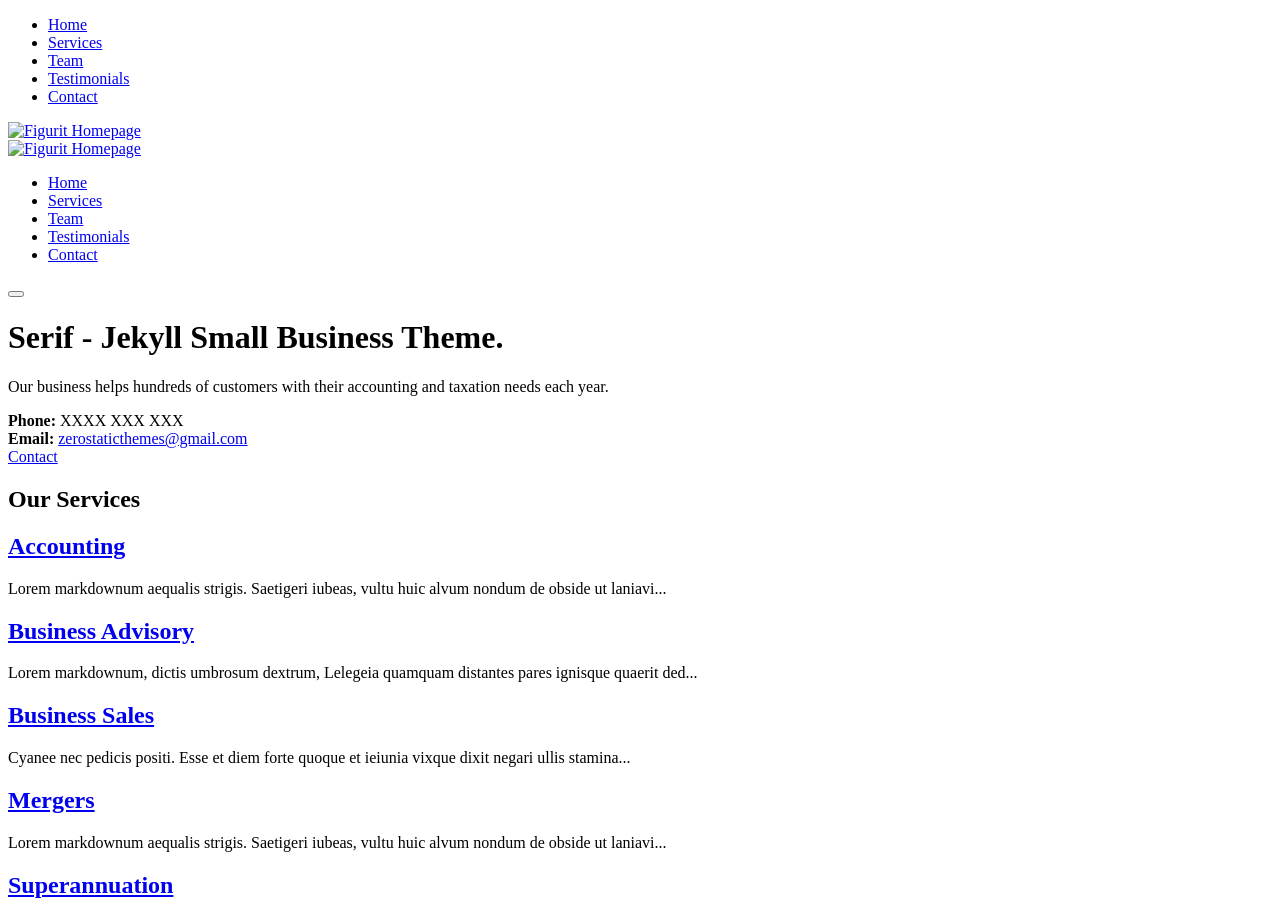
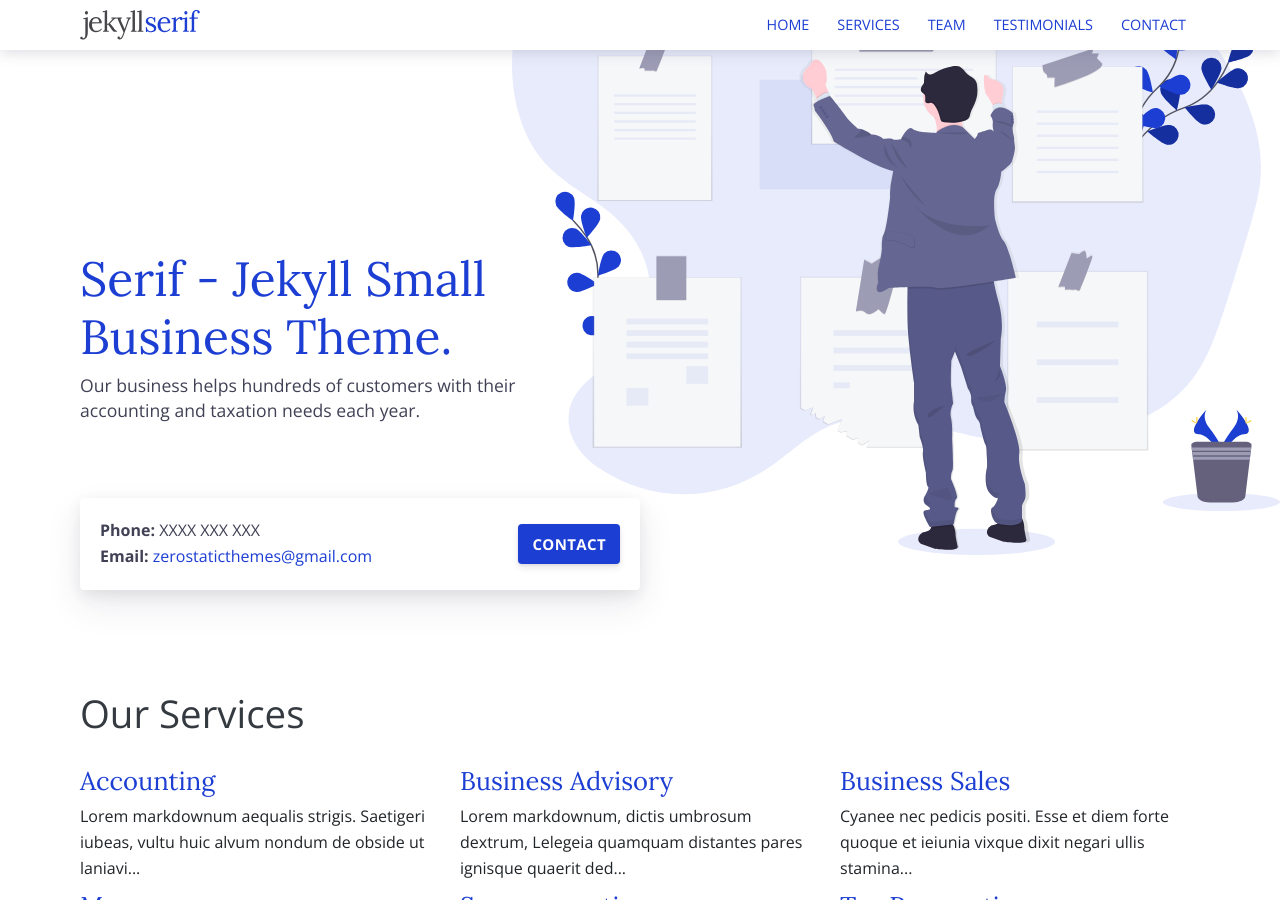
Before and after one commit to automaly/automaly, a Jekyll site: the page built from index.html, in a window 1280 px wide and 900 px high. Built offline with Jekyll 4.4.1, drawn with Linux system fonts in a browser that asks for light colours; part of the change alters nothing that is shown.

```diff
--- a/_config.yml
+++ b/_config.yml
@@ -1,4 +1,4 @@
-baseurl: automaly.com
+baseurl: /
 exclude: ['README.md']
 permalink: pretty
 title: 'Jekyll Serif'
```
